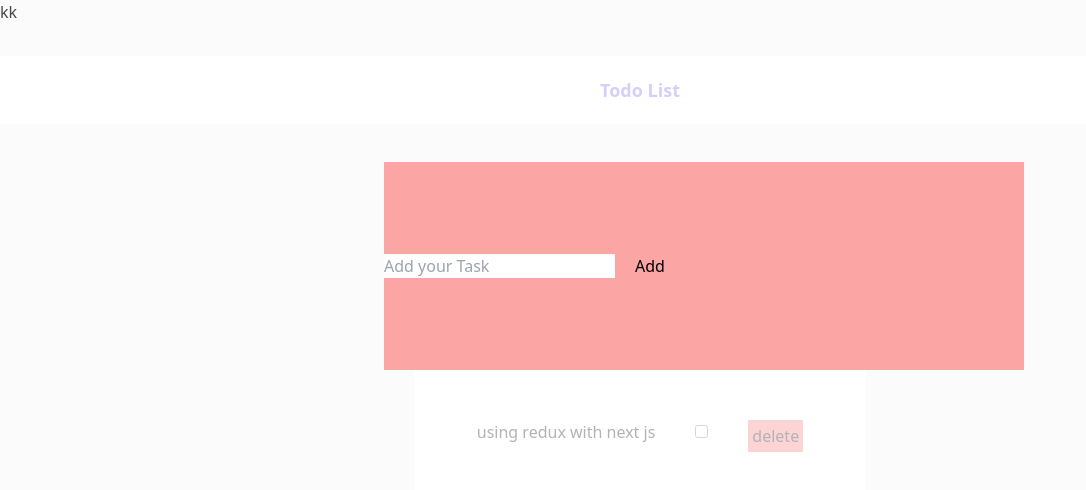
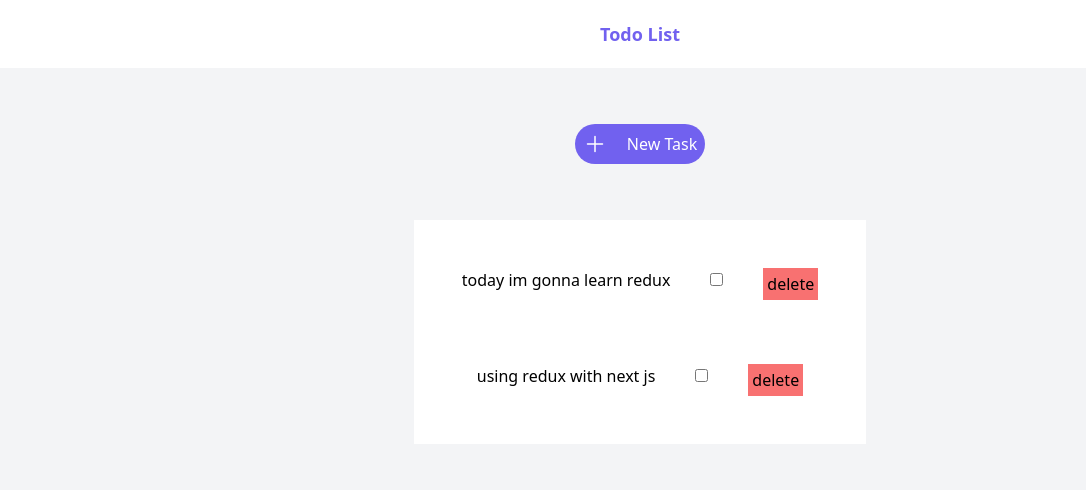
Before and after one commit to Yaqub-naqeb/Todo-list-using-reduxToolkit-and-nextjs, a Next.js app: page / in a window 1280 px wide. Shown: the top 490 px of the page, without its empty margins (0-1086 px from the left). Built offline with nearby package versions, Linux system fonts and the light colour scheme.

Commit message:
adding modal

```diff
--- a/component/Layout.js
+++ b/component/Layout.js
@@ -1,9 +1,13 @@
 import React from 'react'
+import Modal from './modal/Modal'
 
 const Layout = ({children}) => {
   return (
     <div>
-      <div className=' h-[100vh]'>
+
+
+      <div className=' '>
+
       {
 children
       }
--- a/component/main/Main.js
+++ b/component/main/Main.js
@@ -1,75 +1,62 @@
-import React, { useState } from 'react'
+import React, { useState } from "react";
 
-import { useDispatch,useSelector } from 'react-redux'
+import { useDispatch, useSelector } from "react-redux";
 
-import { set_todoes } from '../../redux/reducers/todoes'
-import { set_md } from '../../redux/reducers/modal'
-import Task from '../task/Task'
-import Modal from '../modal/Modal'
-
+import { set_todoes } from "../../redux/reducers/todoes";
+import { set_md } from "../../redux/reducers/modal";
+import Task from "../task/Task";
+import Modal from "../modal/Modal";
 
 const Main = () => {
-
-
-    // const {name}=useSelector(state=>state.profile)
-    const Current=useSelector(state=>state.todoes)
-
-const modal=useSelector(state=>state.modal)
-
-
-    const dsipatch=useDispatch();
-
-
-// const changeHandler=(e)=>{
-// e.preventDefault();
-
-// dsipatch(set_todoes({task}));
-//   setTask('');
-// }
-
-
+  // const {name}=useSelector(state=>state.profile)
+  const Current = useSelector((state) => state.todoes);
+  const modal = useSelector((state) => state.modal);
+  console.log(modal);
+  const dsipatch = useDispatch();
 
   return (
-    <div className='flex flex-col gap-14 items-center pb-10 relative' >
+    <div>
+     {modal.md&& <div className={` xs z-50 bg-black text-white fixed inset-0 bg-opacity-30 backdrop-blur-lg text-lg flex justify-center items-center`}>
+        <Modal/>
+      </div>}
 
-{/* blure page */}
+      <div className="flex flex-col gap-14 items-center pb-10 relative">
+        <h1 className=" w-full text-center bg-white py-5 text-Main font-bold text-lg ">
+          Todo List
+        </h1>
 
-<div className='blur-xl opacity-70 bg-white shadow-xl  blure h-full w-full absolute'>kk</div>
-<div>
+        {/* add task */}
+        <div
+          className="cursor-pointer"
+          onClick={() => dsipatch(set_md(!modal))}
+        >
+          <div className="flex items-center align-middle justify-center gap-5 bg-[#af7eeb]  bg-Main text-white font-medium p-2 rounded-full">
+            <div>
+              <svg
+                xmlns="http://www.w3.org/2000/svg"
+                fill="none"
+                viewBox="0 0 24 24"
+                stroke-width="1.5"
+                stroke="currentColor"
+                class="w-6 h-6"
+              >
+                <path
+                  stroke-linecap="round"
+                  stroke-linejoin="round"
+                  d="M12 4.5v15m7.5-7.5h-15"
+                />
+              </svg>
+            </div>{" "}
+            <h1 className="">New Task</h1>
+          </div>
+        </div>
 
-<div className='blur bg-black h-full z-50 '><Modal /></div>
-</div>
+        <div className=" flex flex-col gap-16 items-center bg-white p-12 ">
+          {Current && Current.map((todo) => <Task id={todo.id} todo={todo} />)}
+        </div>
+      </div>
+    </div>
+  );
+};
 
-
-      <h1 className=' w-full text-center bg-white py-5 text-Main font-bold text-lg '>Todo List</h1>
-
-
-
- {/* add task */}
-<div  className='cursor-pointer' onClick={()=>dsipatch(set_md(!modal))}>
-
-
-
-
-<div className='flex items-center align-middle justify-center gap-5 bg-[#af7eeb]  bg-Main text-white font-medium p-2 rounded-full'><div><svg xmlns="http://www.w3.org/2000/svg" fill="none" viewBox="0 0 24 24" stroke-width="1.5" stroke="currentColor" class="w-6 h-6">
-  <path stroke-linecap="round" stroke-linejoin="round" d="M12 4.5v15m7.5-7.5h-15" />
-</svg></div> <h1 className=''>New Task</h1>
-</div>
-
-
-
-
-</div>
-
-<div className=' flex flex-col gap-16 items-center bg-white p-12 '>
-
-{
-  Current&&Current.map(todo=> <Task id={todo.id} todo={todo}/>)
-}
-</div>
-
-    </div>
-  )
-}
-
-export default Main
+export default Main;
--- a/component/modal/Modal.js
+++ b/component/modal/Modal.js
@@ -1,6 +1,10 @@
 import React, { useState } from 'react'
 import { useDispatch, useSelector } from 'react-redux';
 import { set_todoes } from '../../redux/reducers/todoes';
+import { set_md } from '../../redux/reducers/modal';
+import { Poppins } from '@next/font/google'
+
+const poppins= Poppins({ subsets: ['bold'],weight: '800' })
 
 const Modal = () => {
     const Current=useSelector(state=>state.todoes)
@@ -16,15 +20,26 @@ const Modal = () => {
         e.preventDefault();
 
         dsipatch(set_todoes({task}));
+dsipatch(set_md(false))
           setTask('');
         }
   return (
-    <div className='blur-md md flex items-center  align-middle h-52 bg-red-300 '>
+    <div className='bg-white text-center flex flex-col items-center  h-1/3 w-2/6 text-black'>
 
+
+{/* <div className='bg-Main w-full h-10'>
+
+</div> */}
+<div className='plus '><svg className='' xmlns="http://www.w3.org/2000/svg" fill="none" viewBox="0 0 24 24" stroke-width="1.5" stroke="currentColor" class="w-18 h-16 text-white"> <path stroke-linecap="round" stroke-linejoin="round" d="M12 9v6m3-3H9m12 0a9 9 0 11-18 0 9 9 0 0118 0z" />
+</svg>
+</div>
+
+
+      <h1 className={poppins.className}>New note</h1>
       <form  onSubmit={changeHandler} className={'self-center'}>
 
-<div className='flex gap-5 self-center '>
-<input placeholder='Add your Task'  type="text" value={task} onChange={e=>setTask(e.target.value)} />
+<div className='flex gap-5 mt-12  '>
+<input className='border-b-2 outline-none' placeholder='Add your Task'  type="text" value={task} onChange={e=>setTask(e.target.value)}/>
 <button>Add</button>
 </div>
 
--- a/package.json
+++ b/package.json
@@ -9,7 +9,7 @@
     "lint": "next lint"
   },
   "dependencies": {
-    "@next/font": "13.1.1",
+    "@next/font": "^13.1.1",
     "@reduxjs/toolkit": "^1.9.1",
     "next": "13.1.1",
     "react": "18.2.0",
--- a/pages/index.js
+++ b/pages/index.js
@@ -1,8 +1,9 @@
 
-import { Inter } from '@next/font/google'
 import Main from '../component/main/Main'
+import Modal from '../component/modal/Modal'
 import Navbar from '../component/Navbar'
-const inter = Inter({ subsets: ['latin'] })
+import { Poppins } from '@next/font/google'
+const inter = Poppins({ subsets: ['bold'],weight: '800' })
 
 export default function Home() {
 
@@ -10,9 +11,13 @@ export default function Home() {
 
 
   return (
-    <div className='bg-gray-100 index '>
+    <div className='bg-gray-100 index relative '>
+
+<div >
+
 <Main/>
 
+</div>
          </div>
   )
 }
--- a/styles/globals.css
+++ b/styles/globals.css
@@ -23,3 +23,12 @@
 height: 100vh;
 filter: blur(1);
 }
+/* blur */
+.xs{
+    backdrop-filter: blur(2px);
+}
+.plus{
+    background: #4f44a7;
+    border-radius: 50%;
+    transform: translateY(-2rem);
+}
--- a/tailwind.config.js
+++ b/tailwind.config.js
@@ -5,7 +5,9 @@ module.exports = {
   theme: {
     extend: {colors: {
       'Main': '#7161EF',
-    },},
+    },
+
+  },
   },
   plugins: [],
 }
```
Also changed, not shown: 1 other file (tests, documents, lock files or other folders).
